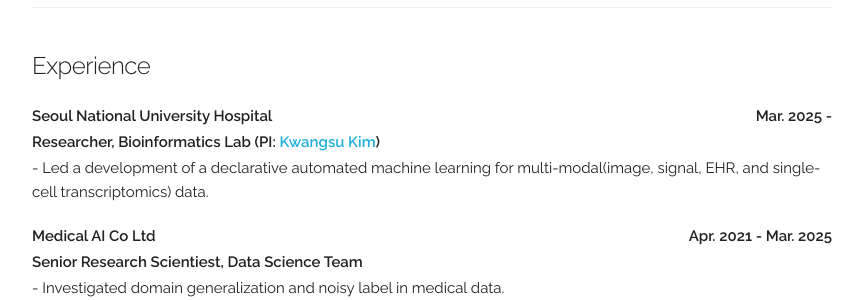
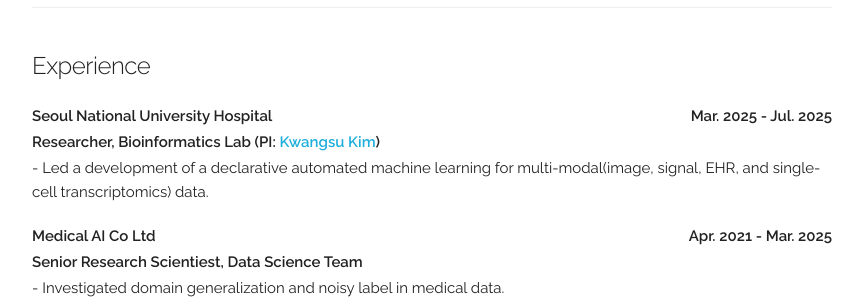
Before and after one commit to byeongtak/byeongtak.github.io, a Jekyll site: the page built from index.html, in a window 1280 px wide and 900 px high, scrolled down 623 px. Shown: the part 153-453 px from the top of the window, without its empty margins (208-1071 px from the left). Built offline with Jekyll 4.4.1, drawn with Linux system fonts in a browser that asks for light colours.

Commit message:
Update index.html

```diff
--- a/index.html
+++ b/index.html
@@ -35,7 +35,7 @@
 <div class="docs-section" id="Experience">
   <h5>Experience</h5>
         <div class="paper">
-          <p class="title"><b>Seoul National University Hospital<b style="float:right;">Mar. 2025 - </b></b></p>
+          <p class="title"><b>Seoul National University Hospital<b style="float:right;">Mar. 2025 - Jul. 2025</b></b></p>
           <p class="title"><b>Researcher, Bioinformatics Lab (PI: <a href="https://sites.google.com/view/snuh-bmi-lab" style="text-decoration: none;">Kwangsu Kim</a>)<b style="float:right;"></b></b></p>
 <!--           <p> - Developed machine learning models for single-cell and spatial transcriptomics.</p> -->
           <p> - Led a development of a declarative automated machine learning for multi-modal(image, signal, EHR, and single-cell transcriptomics) data.</p>
```
